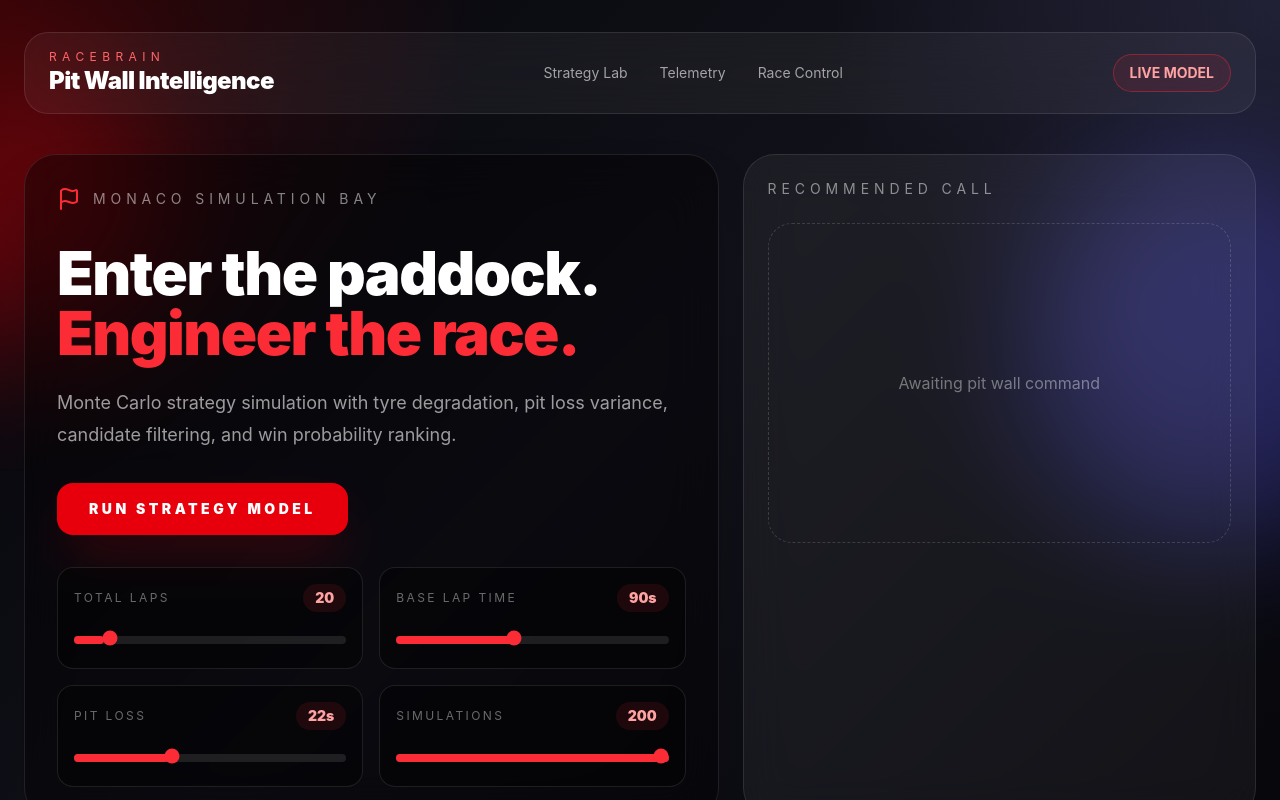
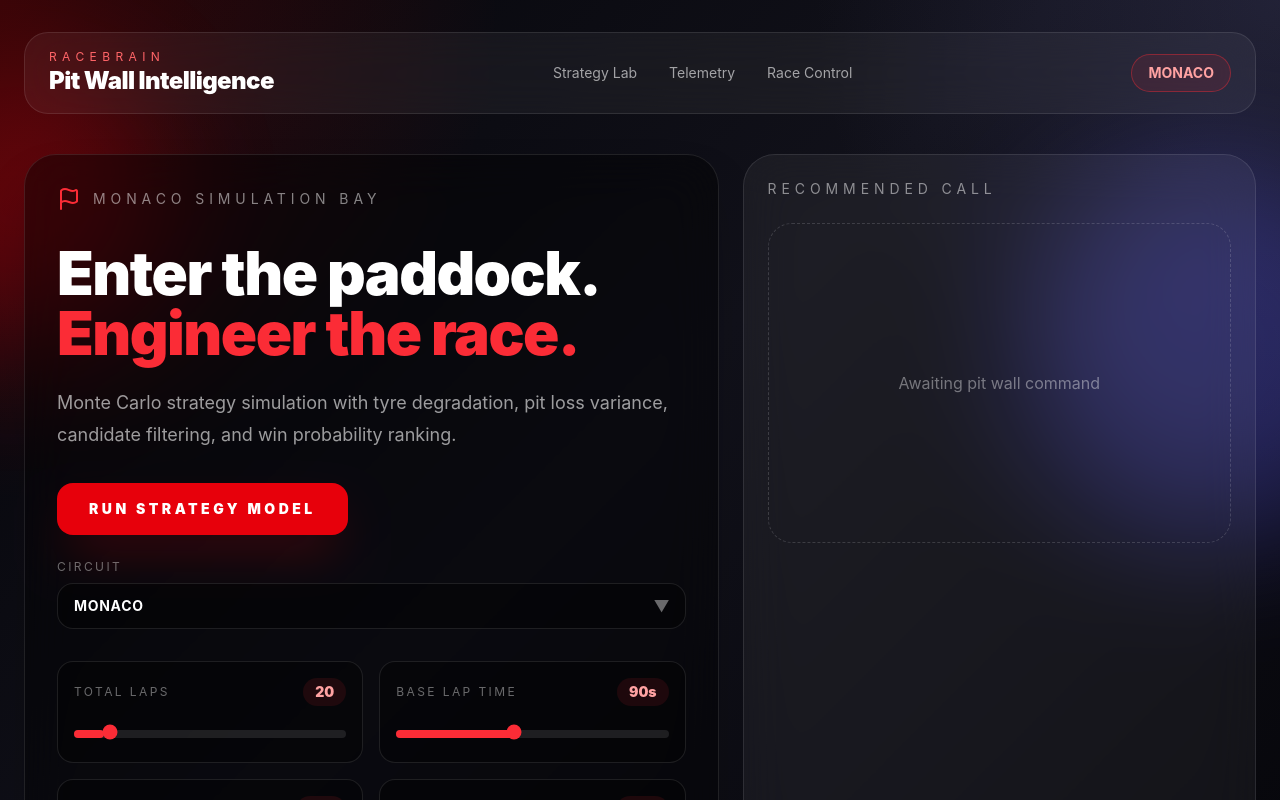
Before and after one commit to PaarthSh4rma/racebrain, a React (Vite) app in the folder frontend/: page / in a window 1280 px wide. Shown: the top 800 px of the page. Built offline with nearby package versions, Linux system fonts and the light colour scheme.

Commit message:
ui fixes and adding track manager

```diff
--- a/frontend/src/App.tsx
+++ b/frontend/src/App.tsx
@@ -45,9 +45,12 @@ function formatStrategy(strategy: Strategy["strategy"]) {
     .join(" → ");
 }
 
+
 export default function App() {
   const [result, setResult] = useState<ApiResponse | null>(null);
   const [loading, setLoading] = useState(false);
+  const [track, setTrack] = useState("monaco");
+
 
   const [inputs, setInputs] = useState({
     total_laps: 20,
@@ -55,6 +58,16 @@ export default function App() {
     pit_loss: 22,
     simulations: 200,
   });
+async function loadTrackProfile(trackId: string) {
+  const response = await fetch(`${API_URL}/tracks/${trackId}`);
+  const profile = await response.json();
+
+  setInputs((current) => ({
+    ...current,
+    base_lap_time: profile.base_lap_time,
+    pit_loss: profile.pit_loss,
+  }));
+}
 
   async function runSimulation() {
     setLoading(true);
@@ -65,7 +78,7 @@ export default function App() {
         "Content-Type": "application/json",
       },
         body: JSON.stringify({
-        track: "monaco",
+          track,
           total_laps: inputs.total_laps,
           simulations: inputs.simulations,
           lap_variance: 0.35,
@@ -112,7 +125,7 @@ export default function App() {
           </div>
 
           <div className="rounded-full border border-red-500/40 bg-red-500/10 px-4 py-2 text-sm font-bold text-red-300">
-            LIVE MODEL
+            {track.toUpperCase()}
           </div>
         </nav>
 
@@ -142,6 +155,34 @@ export default function App() {
             >
               {loading ? "Running simulation..." : "Run Strategy Model"}
             </button>
+
+            <div className="mt-6">
+              <p className="mb-2 text-xs uppercase tracking-[0.2em] text-white/40">
+                Circuit
+              </p>
+
+              <div className="relative">
+                <select
+                  value={track}
+                  onChange={(e) => {
+                    const selectedTrack = e.target.value;
+                    setTrack(selectedTrack);
+                    loadTrackProfile(selectedTrack);
+                  }}
+                  className="w-full appearance-none rounded-2xl border border-white/10 bg-black/40 px-4 py-3 text-sm font-bold uppercase tracking-wider text-white outline-none"
+                >
+                  <option value="monaco">Monaco</option>
+                  <option value="monza">Monza</option>
+                  <option value="silverstone">Silverstone</option>
+                  <option value="spa">Spa</option>
+                  <option value="suzuka">Suzuka</option>
+                </select>
+
+                <div className="pointer-events-none absolute right-4 top-1/2 -translate-y-1/2 text-white/40">
+                  ▼
+                </div>
+              </div>
+            </div>
 
             <div className="mt-8 grid grid-cols-2 gap-4">
               <Slider
```
Also changed, not shown: 2 other files (tests, documents, lock files or other folders). Lines whose indentation alone changed are shown as unchanged.
